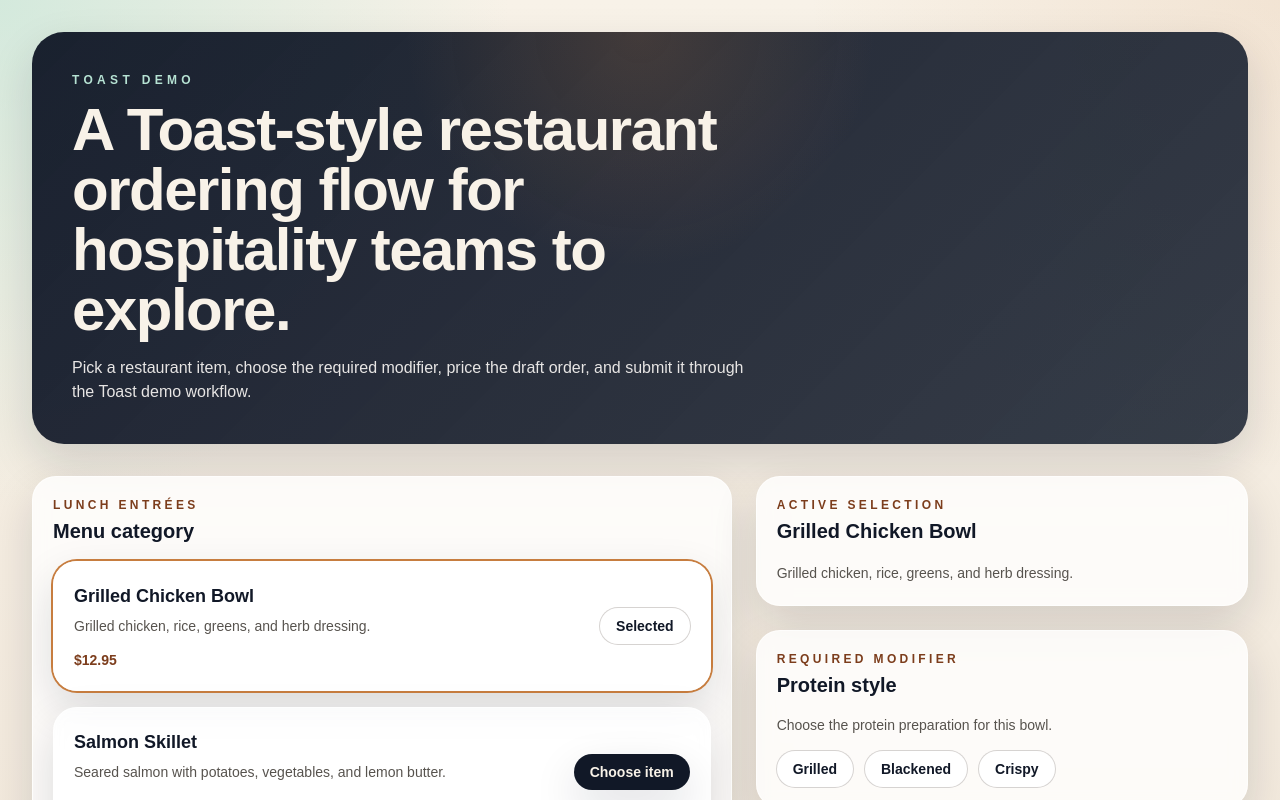
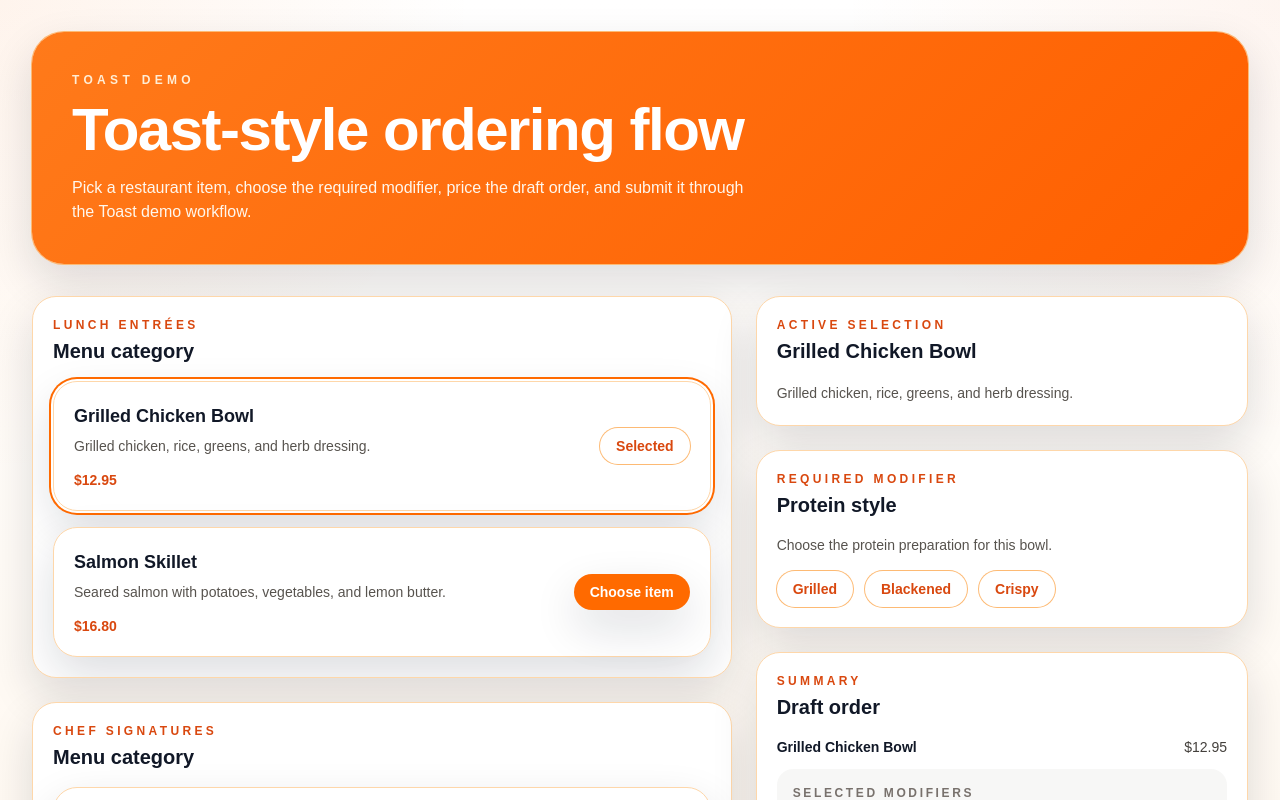
Before and after one commit to ifyouhadanegg/Toaster, a Next.js app: page / in a window 1280 px wide. Shown: the top 800 px of the page. Built offline with nearby package versions, Linux system fonts and the light colour scheme.

Commit message:
Refresh Toast Demo branding

```diff
--- a/app/globals.css
+++ b/app/globals.css
@@ -7,16 +7,16 @@
 }
 
 html {
-  background: #f6efe4;
+  background: #ffffff;
 }
 
 body {
   margin: 0;
   min-height: 100vh;
   background:
-    radial-gradient(circle at top left, rgba(182, 226, 211, 0.55), transparent 28%),
-    radial-gradient(circle at top right, rgba(199, 125, 63, 0.12), transparent 26%),
-    linear-gradient(180deg, #f8f2e8 0%, #efe4d6 100%);
+    radial-gradient(circle at top left, rgba(249, 115, 22, 0.08), transparent 28%),
+    radial-gradient(circle at top right, rgba(234, 88, 12, 0.06), transparent 26%),
+    linear-gradient(180deg, #ffffff 0%, #fff7ed 100%);
   color: #111827;
   font-family: Arial, Helvetica, sans-serif;
 }
--- a/app/layout.tsx
+++ b/app/layout.tsx
@@ -3,7 +3,16 @@
 
 export const metadata: Metadata = {
   title: 'Toast Demo',
-  description: 'A small Toast Demo ordering workflow built with Next.js.'
+  description: 'A small Toast Demo ordering workflow built with Next.js.',
+  icons: {
+    icon: '/icon.webp',
+    apple: '/icon.webp'
+  },
+  appleWebApp: {
+    capable: true,
+    title: 'Toast Demo',
+    statusBarStyle: 'default'
+  }
 };
 
 export default function RootLayout({
--- a/app/page.tsx
+++ b/app/page.tsx
@@ -128,10 +128,10 @@
 
   return (
     <main className="mx-auto min-h-screen max-w-7xl px-4 py-8 sm:px-6 lg:px-8">
-      <div className="overflow-hidden rounded-[2rem] bg-hero-grid px-6 py-8 text-paper shadow-panel sm:px-10 sm:py-10">
-        <p className="text-xs font-bold uppercase tracking-[0.36em] text-mint">Toast Demo</p>
-        <h1 className="mt-3 max-w-2xl text-4xl font-black tracking-tight sm:text-6xl">A Toast-style restaurant ordering flow for hospitality teams to explore.</h1>
-        <p className="mt-4 max-w-2xl text-sm leading-7 text-stone-200 sm:text-base">
+      <div className="overflow-hidden rounded-[2rem] bg-[linear-gradient(135deg,#ff7a1a_0%,#ff5f00_100%)] px-6 py-8 text-white shadow-panel ring-1 ring-orange-300 sm:px-10 sm:py-10">
+        <p className="text-xs font-bold uppercase tracking-[0.36em] text-orange-100">Toast Demo</p>
+        <h1 className="mt-3 max-w-2xl text-4xl font-black tracking-tight text-white sm:text-6xl">Toast-style ordering flow</h1>
+        <p className="mt-4 max-w-2xl text-sm leading-7 text-orange-50 sm:text-base">
           Pick a restaurant item, choose the required modifier, price the draft order, and submit it through the Toast demo workflow.
         </p>
       </div>
--- a/components/menu/MenuItemCard.tsx
+++ b/components/menu/MenuItemCard.tsx
@@ -11,12 +11,12 @@
 
 export function MenuItemCard({ item, selected, onSelect }: MenuItemCardProps) {
   return (
-    <Card className={selected ? 'ring-2 ring-toast' : ''}>
+    <Card className={selected ? 'ring-2 ring-toast ring-offset-2 ring-offset-white' : ''}>
       <div className="flex flex-col gap-4 sm:flex-row sm:items-center sm:justify-between">
         <div>
           <h3 className="text-lg font-extrabold text-ink">{item.name}</h3>
           <p className="mt-1 text-sm leading-6 text-stone-600">{item.description}</p>
-          <p className="mt-3 text-sm font-semibold text-toastDark">{formatCurrency(item.priceCents)}</p>
+          <p className="mt-3 text-sm font-semibold text-[#d9480f]">{formatCurrency(item.priceCents)}</p>
         </div>
         <Button type="button" variant={selected ? 'secondary' : 'primary'} onClick={() => onSelect(item.id)}>
           {selected ? 'Selected' : 'Choose item'}
--- a/components/ui/Button.tsx
+++ b/components/ui/Button.tsx
@@ -9,9 +9,9 @@
 >;
 
 const variantClasses: Record<ButtonVariant, string> = {
-  primary: 'bg-ink text-paper shadow-panel hover:bg-stone-800',
-  secondary: 'bg-white text-ink ring-1 ring-stone-300 hover:bg-stone-50',
-  ghost: 'bg-transparent text-ink hover:bg-stone-200/60'
+  primary: 'bg-toast text-white shadow-panel hover:bg-[#e95f00]',
+  secondary: 'bg-white text-toastDark ring-1 ring-orange-300 hover:bg-orange-50',
+  ghost: 'bg-transparent text-toastDark hover:bg-orange-50'
 };
 
 export function Button({ children, className = '', variant = 'primary', ...props }: ButtonProps) {
--- a/components/ui/Card.tsx
+++ b/components/ui/Card.tsx
@@ -9,7 +9,7 @@
 
 export function Card({ title, eyebrow, action, className = '', children }: CardProps) {
   return (
-    <section className={`rounded-[1.5rem] border border-white/60 bg-white/80 p-5 shadow-panel backdrop-blur ${className}`}>
+    <section className={`rounded-[1.5rem] border border-orange-200 bg-white p-5 shadow-panel ${className}`}>
       {(eyebrow || title || action) && (
         <div className="mb-4 flex items-start justify-between gap-4">
           <div>
--- a/tailwind.config.ts
+++ b/tailwind.config.ts
@@ -6,9 +6,9 @@
     extend: {
       colors: {
         ink: '#111827',
-        paper: '#f8f2e8',
-        toast: '#c77d3f',
-        toastDark: '#7c3d1c',
+        paper: '#ffffff',
+        toast: '#ff6a00',
+        toastDark: '#d9480f',
         mint: '#b6e2d3',
         berry: '#8f4c6d'
       },
@@ -16,7 +16,7 @@
         panel: '0 18px 45px rgba(17, 24, 39, 0.14)'
       },
       backgroundImage: {
-        'hero-grid': 'radial-gradient(circle at top, rgba(199, 125, 63, 0.18), transparent 32%), linear-gradient(135deg, rgba(17, 24, 39, 0.96), rgba(33, 41, 55, 0.9))'
+        'hero-grid': 'radial-gradient(circle at top, rgba(255, 106, 0, 0.22), transparent 30%), linear-gradient(135deg, #ffffff, #fff5eb)'
       }
     }
   },
```
Also changed, not shown: icon.webp (added), public/icon.webp (added).
